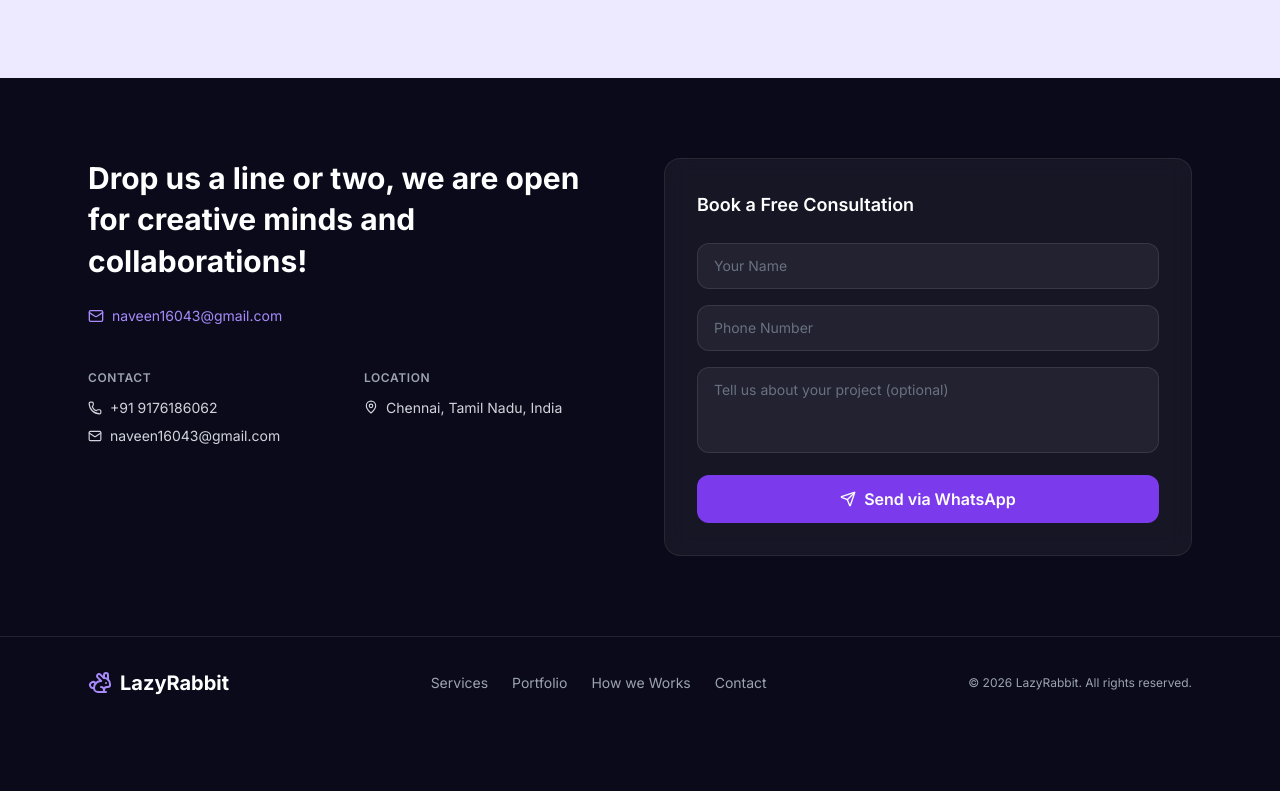
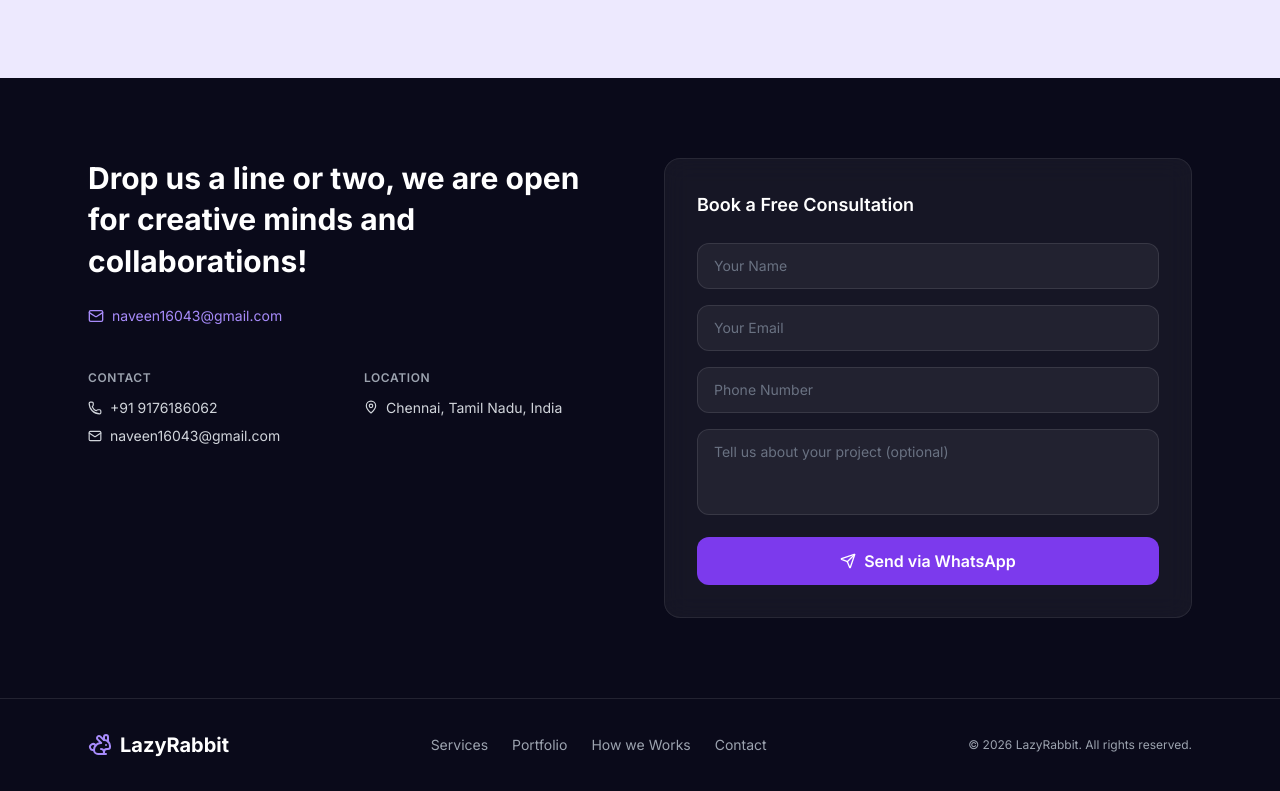
Before and after one commit to naveeeennex-cpu/nexasure, a React (Vite) app: page / in a window 1280 px wide. Shown: the part 4624-5415 px from the top of the page. Before the commit the page ends 5353 px from the top, so only its background shows below. Built offline with nearby package versions, Linux system fonts and the light colour scheme.

Commit message:
Update Footer.jsx

```diff
--- a/src/components/Footer.jsx
+++ b/src/components/Footer.jsx
@@ -16,13 +16,17 @@ const navLinks = [
 ]
 
 export default function Footer() {
-  const [form, setForm] = useState({ name: '', phone: '', message: '' })
+  const [form, setForm] = useState({ name: '', email: '', phone: '', message: '' })
   const [loading, setLoading] = useState(false)
 
   const handleSubmit = async (e) => {
     e.preventDefault()
-    if (!form.name || !form.phone) {
-      toast.error('Please fill in name and phone number')
+    if (!form.name || !form.email || !form.phone) {
+      toast.error('Please fill in name, email and phone number')
+      return
+    }
+    if (!/^[^\s@]+@[^\s@]+\.[^\s@]+$/.test(form.email)) {
+      toast.error('Please enter a valid email address')
       return
     }
     if (!/^[6-9]\d{9}$/.test(form.phone)) {
@@ -34,6 +38,7 @@ export default function Footer() {
     // Send email via EmailJS
     const templateParams = {
       from_name: form.name,
+      to_email: form.email,
       phone: form.phone,
       message: form.message || 'No message provided',
     }
@@ -52,7 +57,7 @@ export default function Footer() {
     window.open(url, '_blank')
 
     setLoading(false)
-    setForm({ name: '', phone: '', message: '' })
+    setForm({ name: '', email: '', phone: '', message: '' })
   }
 
   return (
@@ -111,6 +116,13 @@ export default function Footer() {
                   placeholder="Your Name"
                   value={form.name}
                   onChange={(e) => setForm({ ...form, name: e.target.value })}
+                  className="w-full px-4 py-3 bg-white/5 border border-white/10 rounded-xl text-white placeholder-gray-500 text-sm focus:outline-none focus:border-purple transition-colors"
+                />
+                <input
+                  type="email"
+                  placeholder="Your Email"
+                  value={form.email}
+                  onChange={(e) => setForm({ ...form, email: e.target.value })}
                   className="w-full px-4 py-3 bg-white/5 border border-white/10 rounded-xl text-white placeholder-gray-500 text-sm focus:outline-none focus:border-purple transition-colors"
                 />
                 <input
```
